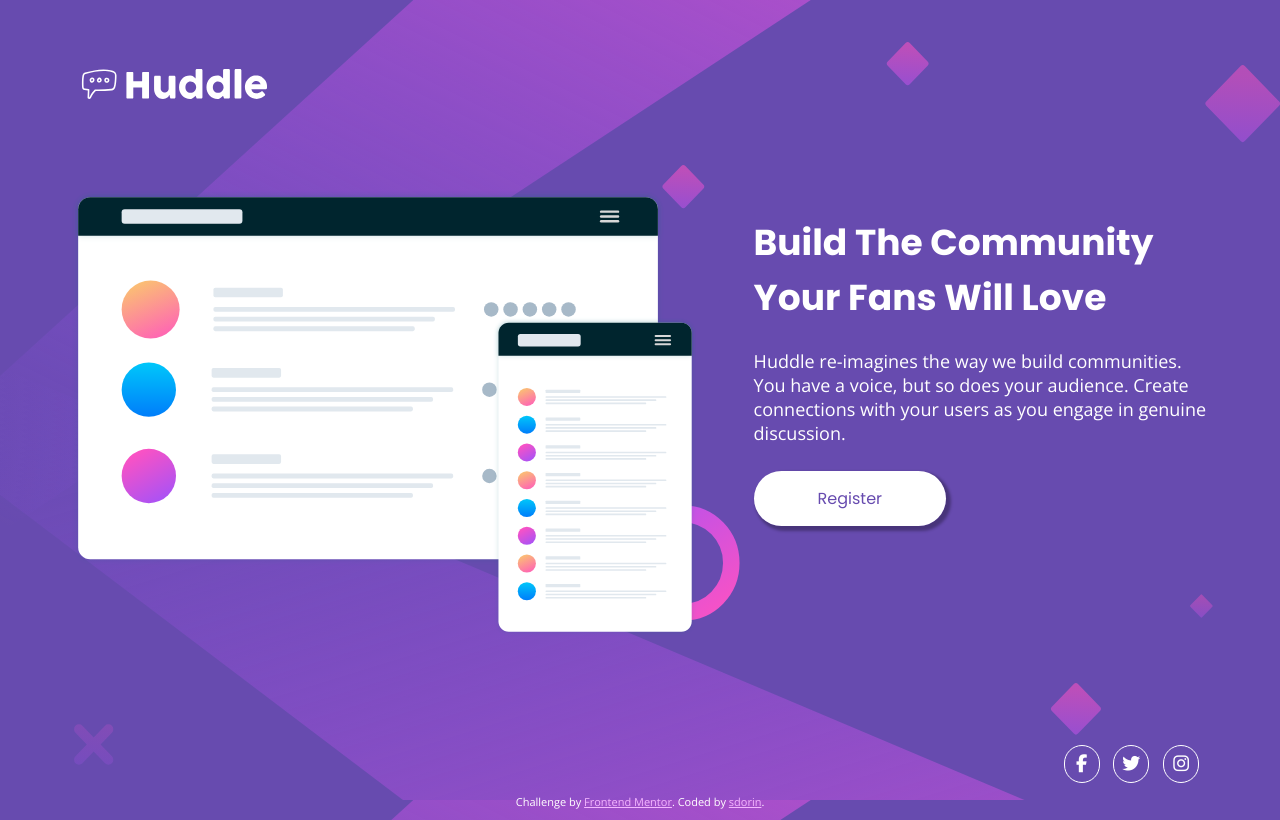
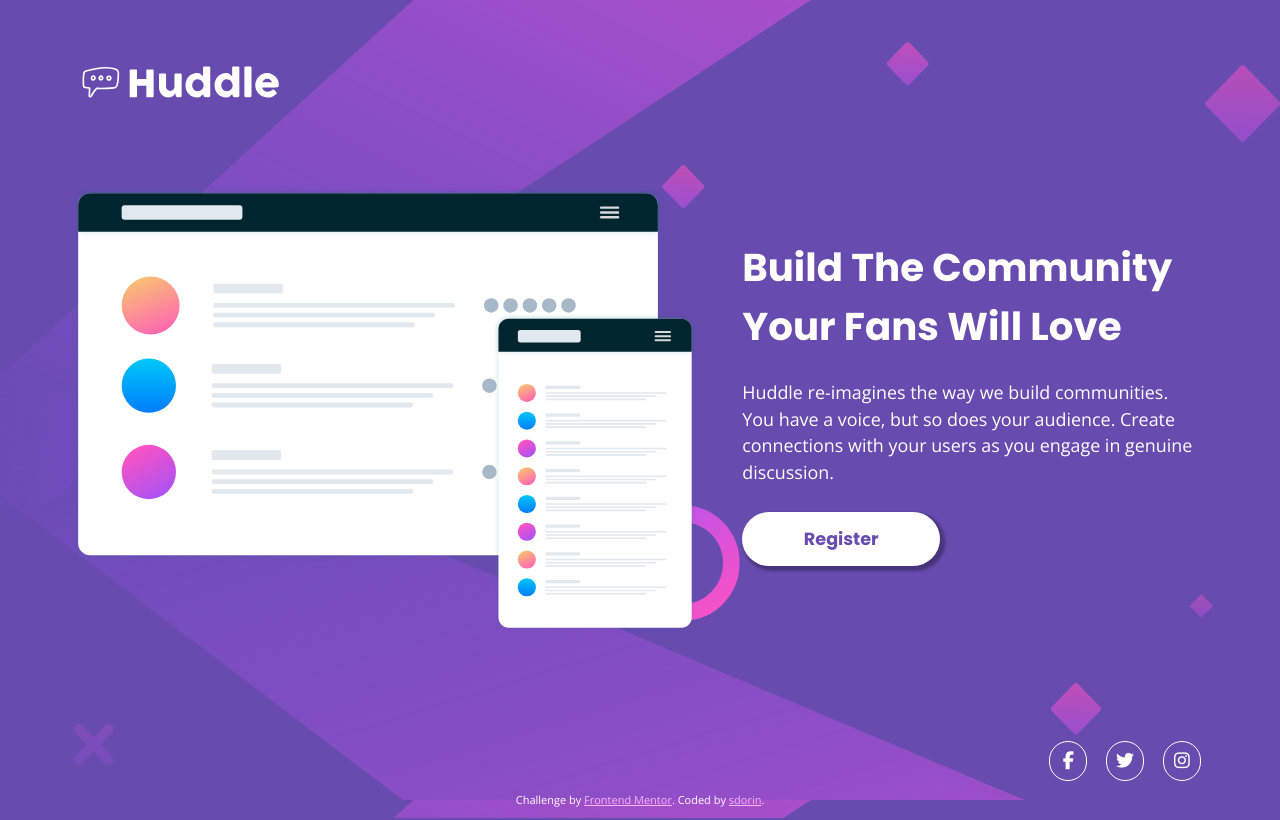
Before and after one commit to ds-trt/fm-huddle-landing-page, a plain HTML site: page index.html in a window 1280 px wide. Drawn offline with nearby package versions, Linux system fonts and the light colour scheme.

Commit message:
minor tweaks to hopefully perfectly match design file at desktop resolution

```diff
--- a/styles.css
+++ b/styles.css
@@ -25,7 +25,7 @@ h1, h2, h3 {
 .container {
     max-width: 1440px;
     margin: 0 auto;
-    padding: 0 40px;
+    padding: 0 10%;
 }
 .flex {
     display: flex;
@@ -44,10 +44,12 @@ h1, h2, h3 {
 
 .main__text {
     text-align: center;
-    padding-top: 1em;
+    padding-top: 2.35em;
 }
 .main__text p {
+    line-height: 1.5em;
     padding-bottom: 1.2em;
+    padding-right: 0.5em;
 }
 
 .btn {
@@ -55,7 +57,7 @@ h1, h2, h3 {
     text-decoration: none;
     color: var(--violet);
     font-size: .8rem;
-    font-weight: 400;
+    font-weight: 00;
     background-color: #fff;
     padding: .9em 6em;
     border-radius: 100px;
@@ -69,13 +71,13 @@ h1, h2, h3 {
 
 i.fab {
     font-size: 1.125rem;
-    width: 2em;
+    width: 2.1em;
     text-align: center;
-    line-height: 2em;
+    line-height: 2.1em;
     color: #fff;
     border: 1px solid #fff;
     border-radius: 100px;
-    margin-right: 0.5em;
+    margin: 0 0.4em;
 }
 
 .attribution {
@@ -87,12 +89,21 @@ i.fab {
 }
 
 @media (min-width: 768px) {
+    .container {
+        padding: 0 20%;
+    }
+}
+
+@media (min-width: 900px) {
     body {
         background-image: url('./images/bg-desktop.svg');
         background-attachment: fixed;
         background-size: auto 100%;
         font-size: 1rem;
-        padding: 0 2rem;
+    }
+
+    .container {
+        padding: 0 4.5rem;
     }
 
     .flex {
@@ -114,16 +125,20 @@ i.fab {
     }
 
     .main__text {
-        /* padding-left: 2em; */
-        width: 40%;
+        width: 41%;
         text-align: start;
     }
     .main h1 {
         font-size: 2rem;
     }
     .main .btn {
-        font-size: 1rem;
-        padding: 1em 4em;
+        /* font-size: 1rem;
+        padding: 1.1em 4.2em; */
+        /* font-size: 1.2rem;
+        padding: .75em 3.2em; */
+        font-size: 1.1rem;
+        padding: .86em 3.5em;
+        font-weight: 700;
     }
 
     .social {
@@ -133,16 +148,17 @@ i.fab {
 
 @media (min-width: 1100px) {
     body {
-        font-size: 1.125rem;
+        font-size: 1.12rem;
     }
 
     .img-logo {
-        width: 200px;
-        padding: 3.3em 0;
+        width: 212px;
+        padding: 3.5rem 0;
     }
 
     .main h1 {
-        font-size: 2.25rem;
+        font-size: 2.42rem;
+        margin-bottom: 0.6em;
     }
 
     .social {
@@ -153,6 +169,6 @@ i.fab {
 
 @media (min-width: 1400px) {
     .social {
-        padding-top: 0.5em;
+        padding-top: 0.32em;
     }
 }
```
